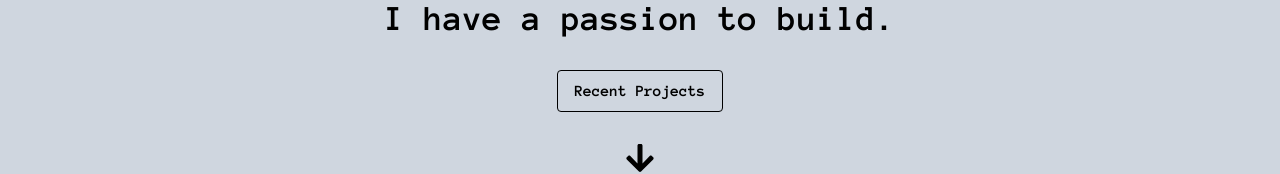
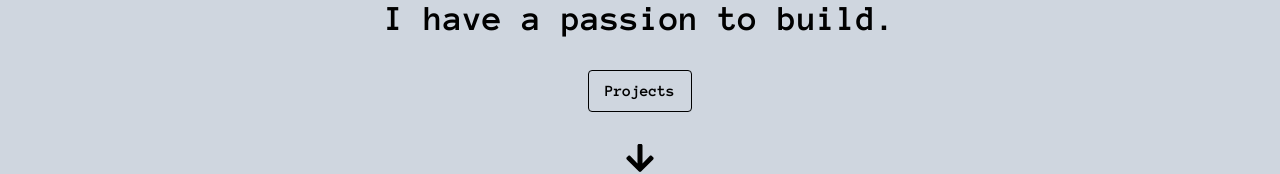
Before and after one commit to Zidious/my-first-portfolio, a React (Create React App) app: page / in a window 1280 px wide. Shown: the part 396-570 px from the top of the page. Built offline with nearby package versions, Linux system fonts and the light colour scheme.

Commit message:
Updated Styling Home
- from "Recent Projects"
- to "Projects"

```diff
--- a/src/Views/Home.js
+++ b/src/Views/Home.js
@@ -21,7 +21,7 @@ function Home() {
                 smooth={true}
                 duration={1300}>
                 <button className='bg-transparent hover:bg-gray-800 text-black font-semibold hover:text-white hover:transparent py-2 px-4 border border-black rounded'>
-                  Recent Projects
+                  Projects
                 </button>
               </Link>
             </div>
```
